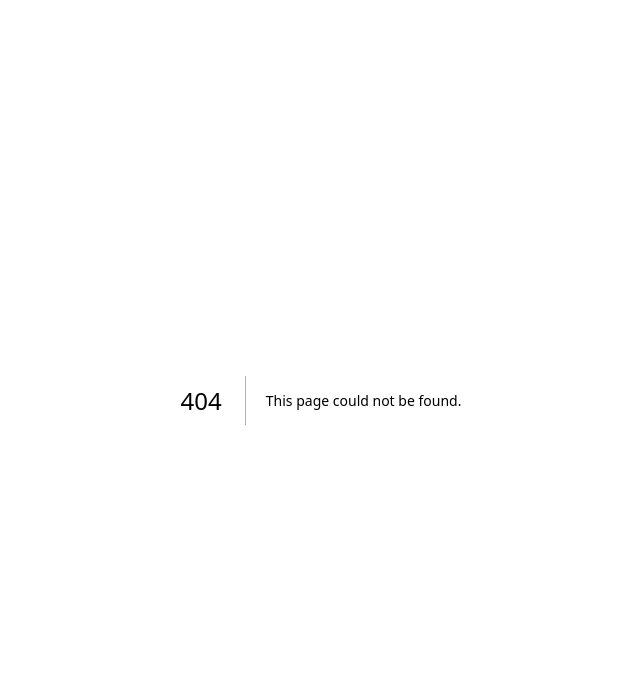
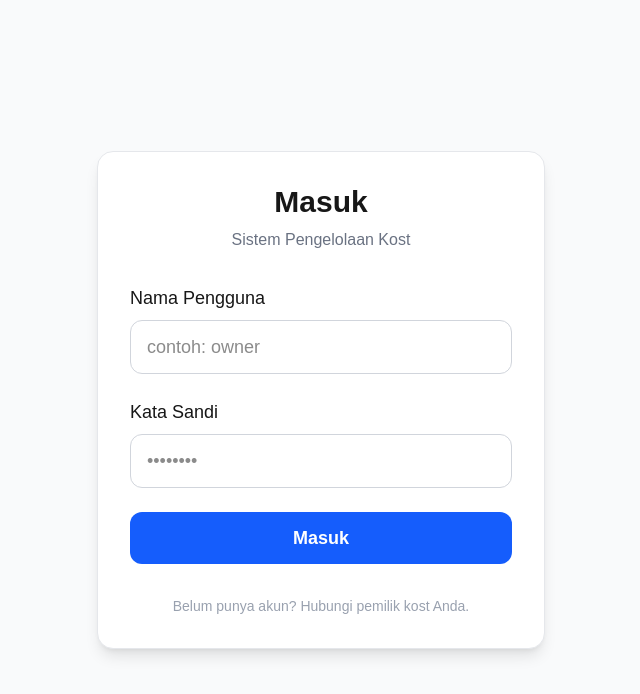
Before and after one commit to adityoarr/kost-pms, a Next.js app in the folder frontend/: page /login in a window 1280 px wide. Before the commit this address had no page. Shown: the top 694 px of the page, without its empty margins (319-959 px from the left). Built offline with nearby package versions, Linux system fonts and the light colour scheme; no server answers.

Commit message:
frontend up 1

```diff
--- /dev/null
+++ b/frontend/src/app/dashboard/page.tsx
@@ -0,0 +1,80 @@
+"use client";
+
+import { useEffect, useState } from "react";
+import { useRouter } from "next/navigation";
+import { fetchApi } from "@/lib/api";
+
+type MeResponse = {
+  username: string;
+  roles: string[];
+};
+
+export default function DashboardPage() {
+  const router = useRouter();
+  const [me, setMe] = useState<MeResponse | null>(null);
+  const [state, setState] = useState<"loading" | "ok" | "error">("loading");
+
+  useEffect(() => {
+    fetchApi<MeResponse>("/auth/me")
+      .then((data) => {
+        setMe(data);
+        setState("ok");
+      })
+      .catch(() => setState("error"));
+  }, []);
+
+  async function handleLogout() {
+    try {
+      await fetchApi("/auth/logout", { method: "POST" });
+    } catch {
+      // diabaikan: sesi tetap dibuang dari sisi browser
+    }
+    router.replace("/login");
+    router.refresh();
+  }
+
+  return (
+    <main className="min-h-screen bg-gray-50 p-6 flex items-center justify-center">
+      <div className="w-full max-w-md bg-white rounded-2xl shadow-lg border border-gray-200 p-8">
+        <h1 className="text-3xl font-bold text-center mb-2">Dashboard</h1>
+        <p className="text-center text-gray-500 mb-8">Sistem Pengelolaan Kost</p>
+
+        {state === "loading" && (
+          <div className="p-6 rounded-xl bg-gray-100 animate-pulse text-gray-500 text-center">
+            Memeriksa sesi Anda...
+          </div>
+        )}
+
+        {state === "error" && (
+          <div className="p-6 rounded-xl bg-red-50 text-red-700 border border-red-200 text-center">
+            <p className="mb-4">Sesi tidak valid atau sudah berakhir.</p>
+            <button
+              onClick={() => router.replace("/login")}
+              className="px-6 py-3 rounded-xl bg-blue-600 text-white font-semibold"
+            >
+              Masuk Lagi
+            </button>
+          </div>
+        )}
+
+        {state === "ok" && me && (
+          <div className="space-y-6">
+            <div className="p-6 rounded-xl bg-green-50 border border-green-200">
+              <p className="text-lg">
+                Halo, <span className="font-semibold">{me.username}</span> 👋
+              </p>
+              <p className="mt-2 text-sm text-gray-600">Peran Anda: {me.roles.join(", ")}</p>
+            </div>
+
+            <button
+              onClick={handleLogout}
+              className="w-full py-3 rounded-xl bg-red-600 hover:bg-red-700 text-white font-semibold transition-colors"
+            >
+              Keluar
+            </button>
+          </div>
+        )}
+      </div>
+    </main>
+  );
+}
--- /dev/null
+++ b/frontend/src/app/login/page.tsx
@@ -0,0 +1,99 @@
+"use client";
+
+import { useState } from "react";
+import { useRouter } from "next/navigation";
+
+const API_BASE_URL = process.env.NEXT_PUBLIC_API_URL || "/kost/v1";
+
+export default function LoginPage() {
+  const router = useRouter();
+  const [username, setUsername] = useState("");
+  const [password, setPassword] = useState("");
+  const [error, setError] = useState("");
+  const [loading, setLoading] = useState(false);
+
+  async function handleSubmit(e: React.FormEvent<HTMLFormElement>) {
+    e.preventDefault();
+    setError("");
+    setLoading(true);
+    try {
+      const res = await fetch(`${API_BASE_URL}/auth/login`, {
+        method: "POST",
+        headers: { "Content-Type": "application/json" },
+        credentials: "include",
+        body: JSON.stringify({ username, password }),
+      });
+      if (!res.ok) {
+        setError("Nama pengguna atau kata sandi salah. Periksa lagi pelan-pelan.");
+        return;
+      }
+      router.push("/dashboard");
+      router.refresh();
+    } catch {
+      setError("Tidak bisa menghubungi server. Periksa koneksi internet Anda.");
+    } finally {
+      setLoading(false);
+    }
+  }
+
+  return (
+    <main className="flex min-h-screen items-center justify-center bg-gray-50 p-6">
+      <div className="w-full max-w-md bg-white rounded-2xl shadow-lg border border-gray-200 p-8">
+        <h1 className="text-3xl font-bold text-center mb-2">Masuk</h1>
+        <p className="text-center text-gray-500 mb-8">Sistem Pengelolaan Kost</p>
+
+        {error && (
+          <div className="mb-6 p-4 rounded-xl bg-red-50 text-red-700 text-sm border border-red-200">
+            {error}
+          </div>
+        )}
+
+        <form onSubmit={handleSubmit} className="space-y-6">
+          <div>
+            <label htmlFor="username" className="block text-lg font-medium mb-2">
+              Nama Pengguna
+            </label>
+            <input
+              id="username"
+              type="text"
+              autoComplete="username"
+              value={username}
+              onChange={(e) => setUsername(e.target.value)}
+              className="w-full text-lg px-4 py-3 rounded-xl border border-gray-300 focus:outline-none focus:ring-2 focus:ring-blue-500"
+              placeholder="contoh: owner"
+              required
+            />
+          </div>
+
+          <div>
+            <label htmlFor="password" className="block text-lg font-medium mb-2">
+              Kata Sandi
+            </label>
+            <input
+              id="password"
+              type="password"
+              autoComplete="current-password"
+              value={password}
+              onChange={(e) => setPassword(e.target.value)}
+              className="w-full text-lg px-4 py-3 rounded-xl border border-gray-300 focus:outline-none focus:ring-2 focus:ring-blue-500"
+              placeholder="••••••••"
+              required
+            />
+          </div>
+
+          <button
+            type="submit"
+            disabled={loading}
+            className="w-full text-lg font-semibold text-white bg-blue-600 hover:bg-blue-700 disabled:bg-blue-300 rounded-xl py-3 transition-colors"
+          >
+            {loading ? "Memeriksa..." : "Masuk"}
+          </button>
+        </form>
+
+        <p className="mt-8 text-center text-sm text-gray-400">
+          Belum punya akun? Hubungi pemilik kost Anda.
+        </p>
+      </div>
+    </main>
+  );
+}
--- a/frontend/src/app/page.tsx
+++ b/frontend/src/app/page.tsx
@@ -17,6 +17,21 @@ export default function Home() {
         >
           <ApiStatusCard />
         </Suspense>
+
+        <div className="mt-6 flex justify-center gap-4">
+          <a
+            href="/login"
+            className="px-6 py-3 rounded-xl bg-blue-600 text-white font-semibold hover:bg-blue-700"
+          >
+            Masuk
+          </a>
+          <a
+            href="/dashboard"
+            className="px-6 py-3 rounded-xl bg-gray-200 text-gray-800 font-semibold hover:bg-gray-300"
+          >
+            Dashboard
+          </a>
+        </div>
       </div>
     </main>
   );
--- /dev/null
+++ b/frontend/src/middleware.ts
@@ -0,0 +1,31 @@
+import { NextResponse } from "next/server";
+import type { NextRequest } from "next/server";
+
+export function middleware(request: NextRequest) {
+  const { pathname } = request.nextUrl;
+  const hasSession = request.cookies.has("KOSTSESSION");
+
+  // Halaman login: kalau sudah punya sesi, langsung ke dashboard.
+  if (pathname === "/login") {
+    if (hasSession) {
+      return NextResponse.redirect(new URL("/dashboard", request.url));
+    }
+    return NextResponse.next();
+  }
+
+  // Halaman status "/" dibiarkan publik.
+  if (pathname === "/") {
+    return NextResponse.next();
+  }
+
+  // Selain itu: wajib punya sesi.
+  if (!hasSession) {
+    return NextResponse.redirect(new URL("/login", request.url));
+  }
+
+  return NextResponse.next();
+}
+
+export const config = {
+  matcher: ["/((?!_next/static|_next/image|favicon.ico|.*\\.(?:png|jpg|jpeg|svg|webp|ico)$).*)"],
+};
```
